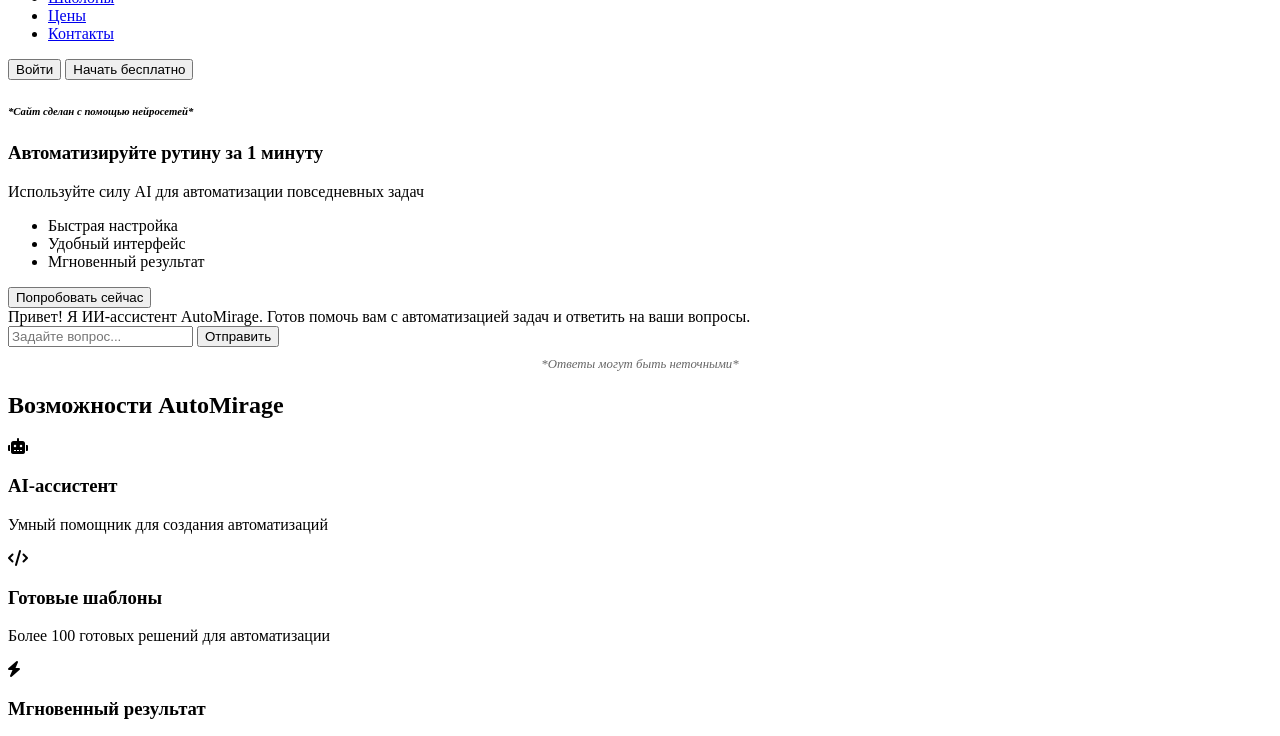
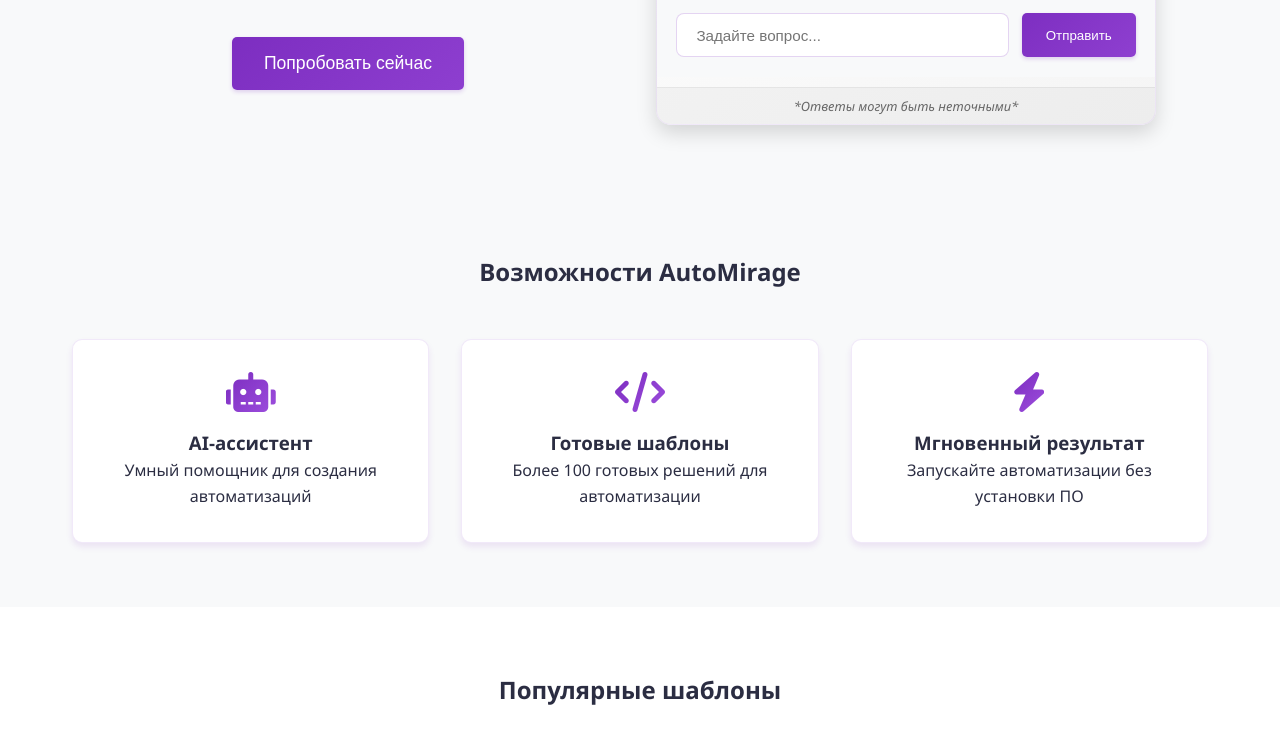
Before and after one commit to FChan72/AutoMirage, a plain HTML site: page index.html in a window 1280 px wide. Shown: the part 503-1239 px from the top of the page. Drawn offline with Linux system fonts and the light colour scheme.

Commit message:
index.html

```diff
--- a/index.html
+++ b/index.html
@@ -5,7 +5,7 @@
     <meta name="viewport" content="width=device-width, initial-scale=1.0">
     <title>AutoMirage - Автоматизация рутинных задач</title>
     <link rel="icon" type="image/png" href="static/images/logo.png">
-    <link rel="stylesheet" href="static/css/style.css">
+    <link rel="stylesheet" href="static/css/styles.css">
     <link rel="stylesheet" href="https://cdnjs.cloudflare.com/ajax/libs/font-awesome/6.0.0/css/all.min.css">
 </head>
 <body>
```
